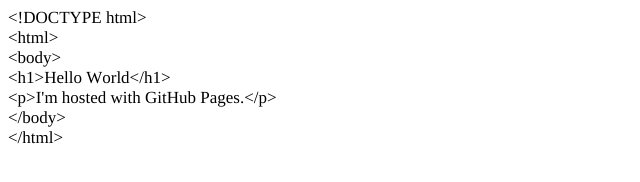
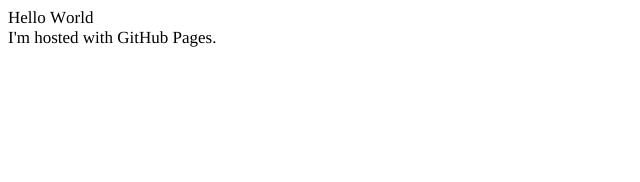
Before and after one commit to nicolecleary/nicolecleary.github.io, a plain HTML site: page index.html in a window 1280 px wide. Shown: the whole page, without its empty margins (0-640 px from the left). Drawn offline with Linux system fonts and the light colour scheme.

Commit message:
Update index.html

```diff
--- a/index.html
+++ b/index.html
@@ -12,12 +12,9 @@
   </style>
 </head>
 <body>
-<p class="p1"><span class="s1">&lt;!DOCTYPE html&gt;</span></p>
-<p class="p1"><span class="s1">&lt;html&gt;</span></p>
-<p class="p1"><span class="s1">&lt;body&gt;</span></p>
-<p class="p1"><span class="s1">&lt;h1&gt;Hello World&lt;/h1&gt;</span></p>
-<p class="p1"><span class="s1">&lt;p&gt;I'm hosted with GitHub Pages.&lt;/p&gt;</span></p>
-<p class="p1"><span class="s1">&lt;/body&gt;</span></p>
-<p class="p1"><span class="s1">&lt;/html&gt;</span></p>
+
+<p class="p1"><span class="s1">Hello World</span></p>
+<p class="p1"><span class="s1">I'm hosted with GitHub Pages.</span></p>
+
 </body>
 </html>
```
